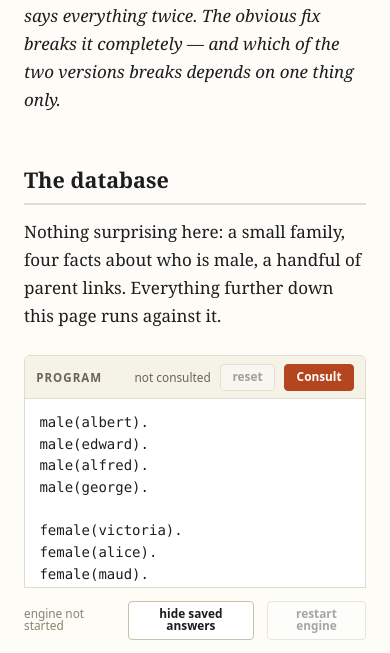
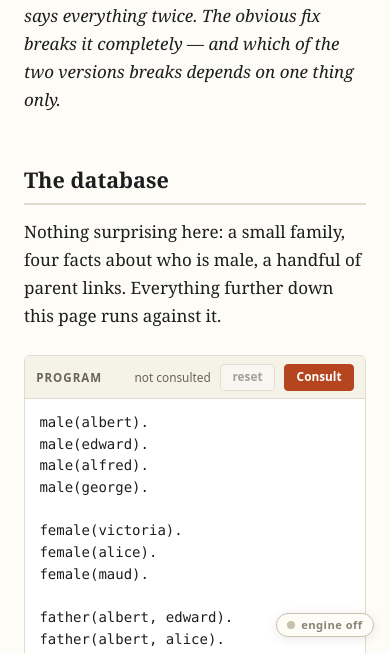
Before and after one commit to jarecsni/prolog-notebook, a website: page viewer/index.html in a window 390 px wide. Shown: the part 191-844 px from the top of the page. Drawn offline with nearby package versions, Linux system fonts and the light colour scheme.

Commit message:
💄 Tuck the page controls into a pill in the corner
A bar pinned across the foot of every page is a tool insisting on itself,
and this is a chapter to read. The controls collapse to a small pill
carrying the state at a glance — a dot and a cell count — and open on
hover, on focus, or on a tap for anyone without a pointer.

Fixed to the viewport's corner rather than sticky inside the column: the
column is where the prose is, and a control floating over the sentence
being read is worse than one that is hard to find. On a wide screen it now
sits in the margin beside the text and overlaps nothing at all; on a phone
it wraps to two rows rather than running off the edge.

It opens itself for six seconds when the engine starts or restarts, which
is the moment its words are worth reading and one the reader just caused;
consulting one more cell is not. A pinned pill stays pinned: the flash and
the reader's own click are separate state, so one cannot close the other.

```diff
--- a/src/notebook.css
+++ b/src/notebook.css
@@ -145,26 +145,77 @@ button.primary:hover { background: #98380f; }
 .line.done { color: #8a8371; font-style: italic; }
 .line.err { color: var(--err); }
 
-/* The engine's own state and the one control over all of it. Chrome, not content:
-   built by notebook.js at runtime, so a printed or GitHub-rendered chapter never
-   shows a button that cannot work.
+/* The page's own controls. Chrome, not content: built by notebook.js at runtime,
+   so a printed or GitHub-rendered chapter never shows a button that cannot work.
 
-   Sticky, because it answers "what is the engine holding right now" and a reader
-   who has to scroll to the end of a chapter to read that will read every cell
-   above it as unexplained. */
+   Always in view, because it answers "what is the engine holding right now" and a
+   reader who has to scroll to the end of a chapter to read that will read every
+   cell above it as unexplained. Tucked into a pill, because a chapter is for
+   reading and a bar pinned across every page is a tool insisting on itself.
+
+   Fixed to the VIEWPORT's corner rather than sticky inside the column: the column
+   is where the prose is, and a control that floats over the sentence being read is
+   worse than one that is hard to find. On a wide screen it sits in the margin
+   beside the text and overlaps nothing at all. */
 .engine-bar {
-  position: sticky;
-  bottom: 0;
+  position: fixed;
+  right: 1rem;
+  bottom: 1rem;
   z-index: 5;
   display: flex;
+  align-items: flex-end;
+  justify-content: flex-end;
+  gap: .5rem;
+  /* Never wider than the screen: expanded, this is a sentence and two buttons,
+     which do not fit side by side on a phone. */
+  max-width: calc(100vw - 2rem);
+  flex-wrap: wrap;
+}
+
+.engine-bar .controls {
+  display: none;
   align-items: center;
-  gap: .8rem;
+  flex-wrap: wrap;
   justify-content: flex-end;
-  margin: 2.5rem 0 0;
-  padding: .8rem 0;
-  border-top: 1px solid var(--rule);
+  gap: .5rem .8rem;
+  padding: .35rem .45rem .35rem .95rem;
+  border: 1px solid var(--rule);
+  /* Exactly a pill at one row's height, and a rounded box when it wraps to two on
+     a narrow screen — which 999px would leave looking like a lozenge stretched
+     out of shape. */
+  border-radius: 1.15rem;
   background: var(--paper);
+  box-shadow: 0 2px 12px rgba(0, 0, 0, .09);
 }
+/* Hover and focus-within cost nothing and need no script; data-open is for a tap
+   (there is no hover on a touch screen) and for the moments the page opens it
+   itself. */
+.engine-bar:hover .controls,
+.engine-bar:focus-within .controls,
+.engine-bar[data-open="true"] .controls { display: flex; }
+
+.engine-bar .handle {
+  display: flex;
+  align-items: center;
+  gap: .4rem;
+  padding: .35rem .65rem;
+  border-radius: 999px;
+  background: var(--paper);
+  box-shadow: 0 2px 12px rgba(0, 0, 0, .09);
+  font: 600 .7rem/1 system-ui, sans-serif;
+  letter-spacing: .04em;
+  color: #8a8371;
+}
+.engine-bar .handle .dot {
+  width: .48rem;
+  height: .48rem;
+  border-radius: 50%;
+  background: #c8c1ae;
+}
+/* The whole state, for a reader who is not looking: grey until an engine exists,
+   green once one does. */
+.engine-bar.live .handle .dot { background: var(--ok); }
+
 .engine-state {
   font: 400 .74rem/1 system-ui, sans-serif;
   color: #8a8371;
@@ -243,6 +294,12 @@ button.primary:hover { background: #98380f; }
   button { background: #24232b; border-color: #454150; color: var(--ink); }
   button:hover:not(:disabled) { background: #2d2b35; }
   button.primary { background: var(--accent); color: #16151a; }
+  /* A shadow is invisible on a dark page, so the pill needs an edge instead. */
+  .engine-bar .handle, .engine-bar .controls {
+    background: #1c1b22;
+    border: 1px solid var(--rule);
+    box-shadow: none;
+  }
 }
 
 /* Shown until mount() runs; see notebook.js. Its presence means the page is inert. */
--- a/src/notebook.js
+++ b/src/notebook.js
@@ -84,20 +84,57 @@ export function mount(root = document, options = {}) {
  * Sticky, which is a fix rather than a flourish: this is where the answer to
  * "what is the engine holding now" lives, and a reader who has to scroll to the
  * end of the chapter to see it will read every cell above as unexplained.
+ *
+ * But a chapter is for reading, and a full-width bar pinned across the foot of
+ * every page is a tool insisting on itself. So it is tucked away as a small pill
+ * carrying only the state at a glance — a dot and a count — and opens on hover,
+ * on focus, or on a tap for anyone without a pointer. It opens itself briefly
+ * when the engine's state actually changes, which is the moment its words are
+ * worth reading, and tucks itself back when the reader is done with it.
  */
 function mountPageBar(root, options, bus, programs, queries) {
   const host = root === document ? document.querySelector('main') ?? document.body : root;
   const bar = document.createElement('div');
   bar.className = 'engine-bar';
-  bar.innerHTML = '<span class="engine-state"></span>'
-    + '<button data-act="restart" disabled>restart engine</button>';
+  bar.innerHTML = '<div class="controls"><span class="engine-state"></span>'
+    + '<button data-act="restart" disabled>restart engine</button></div>'
+    + '<button class="handle" data-act="handle" aria-expanded="false">'
+    + '<span class="dot"></span><span class="count"></span></button>';
   const state = bar.querySelector('.engine-state');
   const restart = bar.querySelector('[data-act="restart"]');
+  const handle = bar.querySelector('.handle');
+  const count = bar.querySelector('.count');
+
+  // Open because the reader asked, or open because something just happened. Kept
+  // apart so a flash cannot close a pill the reader deliberately pinned.
+  let pinned = false;
+  let flash = null;
+  const render = () => {
+    const open = pinned || flash !== null;
+    bar.dataset.open = String(open);
+    handle.setAttribute('aria-expanded', String(open));
+  };
+  const show = (ms) => {
+    clearTimeout(flash);
+    // Long enough to read a clock time, short enough not to become furniture.
+    flash = setTimeout(() => { flash = null; render(); }, ms);
+    render();
+  };
+
+  handle.addEventListener('click', () => {
+    pinned = !pinned;
+    clearTimeout(flash);
+    flash = null;
+    render();
+  });
 
   const say = (text, title) => {
     state.textContent = text;
     if (title) state.title = title;
     else state.removeAttribute('title');
+    // The pill's own label, for when the words are tucked away: the state at a
+    // glance, which is all a reader wants until they want the buttons.
+    handle.title = text;
   };
 
   // Counted in cells rather than bytes, because cells are what the reader can act
@@ -112,6 +149,10 @@ function mountPageBar(root, options, bus, programs, queries) {
   // downloaded, and the answers above are still there to read.
   say('engine not started',
     'the chapter is showing its saved answers; 5.9 MB of WebAssembly arrives when you press Run');
+  // "off" on its own says nothing about what is off. The word anchors what the
+  // pill is for, which is most of what makes a two-inch control discoverable.
+  count.textContent = 'engine off';
+  render();
 
   // How long this engine has been the engine. Kept rather than announced once,
   // because "restarted 13:53:10" stops being visible the moment anything else
@@ -129,6 +170,11 @@ function mountPageBar(root, options, bus, programs, queries) {
     say(`${loaded()} · ${age}`, event.kind === 'restarted'
       ? 'assert/retract state is gone; the clauses in your cells were loaded again'
       : 'SWI-Prolog is running in a Web Worker');
+    bar.classList.add('live');
+    count.textContent = `engine ${programs.filter((p) => p.isLoaded()).length}/${programs.length}`;
+    // Starting and restarting are the two moments the words are worth reading,
+    // and both are things the reader just caused. Consulting one more cell is not.
+    if (event.kind === 'started' || event.kind === 'restarted') show(6000);
   });
 
   // Work the whole chapter cold. Per-cell hiding is right there in each cell, but a
@@ -146,7 +192,7 @@ function mountPageBar(root, options, bus, programs, queries) {
       for (const q of spoilers) q.setHidden(away);
       peek.textContent = away ? 'show saved answers' : 'hide saved answers';
     });
-    bar.insertBefore(peek, restart);
+    bar.querySelector('.controls').insertBefore(peek, restart);
   }
 
   restart.addEventListener('click', async () => {
@@ -158,6 +204,7 @@ function mountPageBar(root, options, bus, programs, queries) {
       bus.emit({ kind: 'restarted', at: clock(), cells: [...session.log].length });
     } catch (e) {
       say(`restart failed: ${e.message}`);
+      show(10000);
     } finally {
       restart.disabled = false;
     }
```
Also changed, not shown: docs/modes.md (+6 -3 lines).
